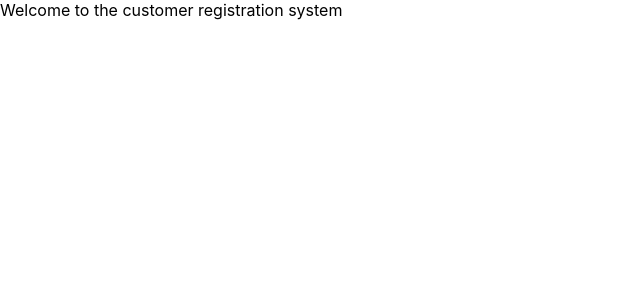
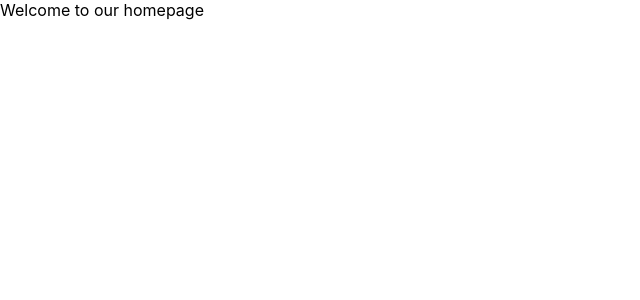
Before and after one commit to laurynvar/project-exam, a React (Create React App) app: page / in a window 1280 px wide. Shown: the top 300 px of the page, without its empty margins (0-640 px from the left). Built offline with nearby package versions, Linux system fonts and the light colour scheme.

Commit message:
HomePage component deleted, new Home component created, Route for Home added

```diff
--- a/package.json
+++ b/package.json
@@ -8,6 +8,7 @@
     "@testing-library/user-event": "^13.5.0",
     "react": "^18.2.0",
     "react-dom": "^18.2.0",
+    "react-router-dom": "^6.11.2",
     "react-scripts": "5.0.1",
     "web-vitals": "^2.1.4"
   },
--- a/src/App.js
+++ b/src/App.js
@@ -1,7 +1,13 @@
 import "./App.css";
+import { Routes, Route } from "react-router-dom";
+import { HomePage } from "./components/Home";
 
 function App() {
-  return <div>Welcome to the customer registration system</div>;
+  return (
+    <Routes>
+      <Route element={<HomePage />} path="/" />
+    </Routes>
+  );
 }
 
 export default App;
--- /dev/null
+++ b/src/components/Home.jsx
@@ -0,0 +1,3 @@
+export const HomePage = () => {
+  return <div>Welcome to our homepage</div>;
+};
--- a/src/components/HomePage.jsx
+++ /dev/null
@@ -1,3 +0,0 @@
-export const HomePage = () => {
-  return <div>Welcome to homepage</div>;
-};
--- a/src/index.js
+++ b/src/index.js
@@ -1,13 +1,16 @@
-import React from 'react';
-import ReactDOM from 'react-dom/client';
-import './index.css';
-import App from './App';
-import reportWebVitals from './reportWebVitals';
+import React from "react";
+import ReactDOM from "react-dom/client";
+import "./index.css";
+import App from "./App";
+import reportWebVitals from "./reportWebVitals";
+import { BrowserRouter } from "react-router-dom";
 
-const root = ReactDOM.createRoot(document.getElementById('root'));
+const root = ReactDOM.createRoot(document.getElementById("root"));
 root.render(
   <React.StrictMode>
-    <App />
+    <BrowserRouter>
+      <App />
+    </BrowserRouter>
   </React.StrictMode>
 );
 
```
Also changed, not shown: 1 other file (tests, documents, lock files or other folders).
